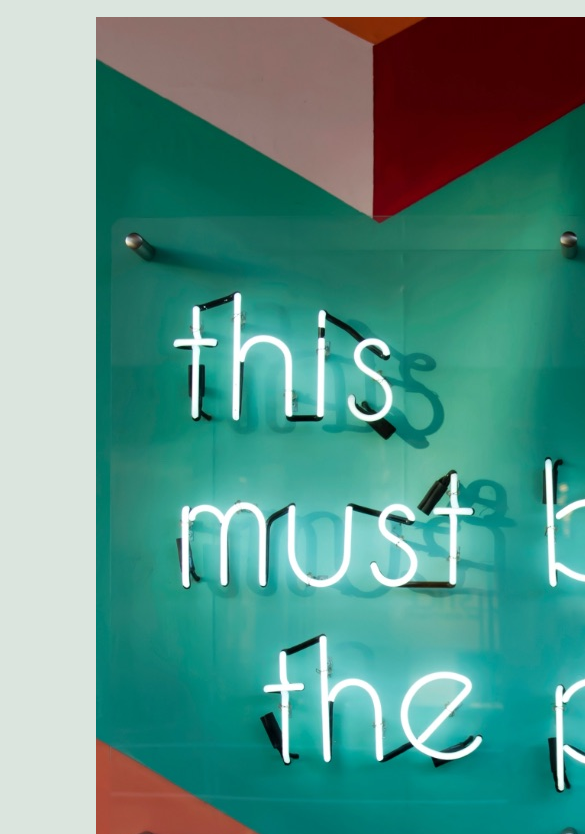
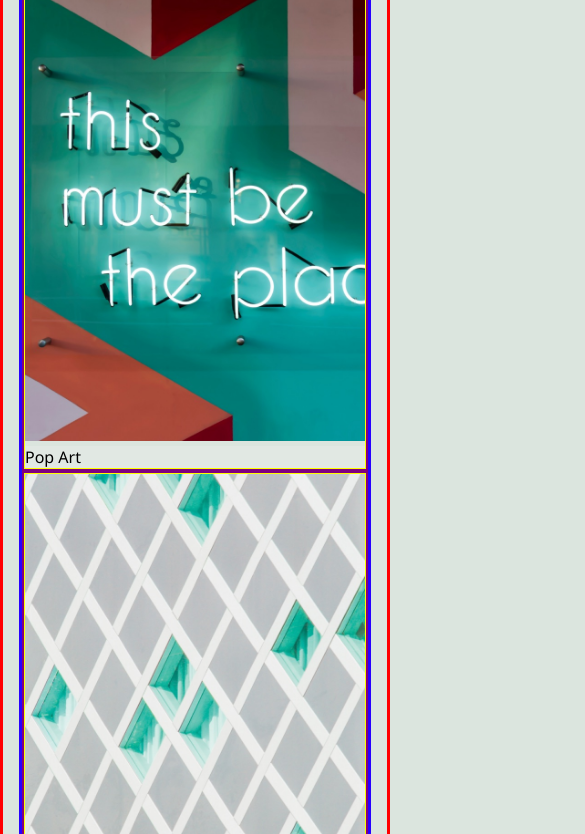
Before and after one commit to anderson-ca/the-joy-of-grids, a website: page index.html in a window 390 px wide. Shown: the part 104-938 px from the top of the page, 585 px wide, since content can reach past the window. Drawn offline with Linux system fonts and the light colour scheme.

Commit message:
working on the mobile layout version

```diff
--- a/css/style.css
+++ b/css/style.css
@@ -38,14 +38,61 @@ section {
     max-width: 1200px;
     margin: 0 auto;
     padding: 0 1rem;
+    display: flex;
+    flex-flow: column wrap;
+    border: solid 3px red;
+    height: auto;
 }
 
 section h2 {
     font-size: 2.5rem;
+    margin: 0;
+    padding: 0;
+    border: solid 3px rgb(78, 245, 1);
 }
 
 
 /* Initial mobile layout: a series of images stacked on top of each other with the figure caption over the image. */
+
+ul {
+    border: solid 3px rgb(38, 0, 255);
+    margin: 0;
+    padding: 0;
+    list-style: none;
+    display: flex;
+    flex-flow: column nowrap;
+    align-items: center;
+}
+
+li {
+    margin: 0;
+    padding: 0;
+    width: 100%;
+    text-align: center;
+    border: solid 2px purple;
+    flex-basis: 100%;
+}
+
+figure {
+    margin: 0;
+    padding: 0;
+    width: 100%;
+    border: solid yellow 1px;
+}
+
+figcaption {
+    background-color: #f3f3f334;
+    text-align: left;
+}
+
+figcaption a {
+    color: black;
+    text-decoration: none;
+}
+
+img {
+    width: 100%;
+}
 
 
 /* At this breakpoint, transition to 2 figures per line */
```
